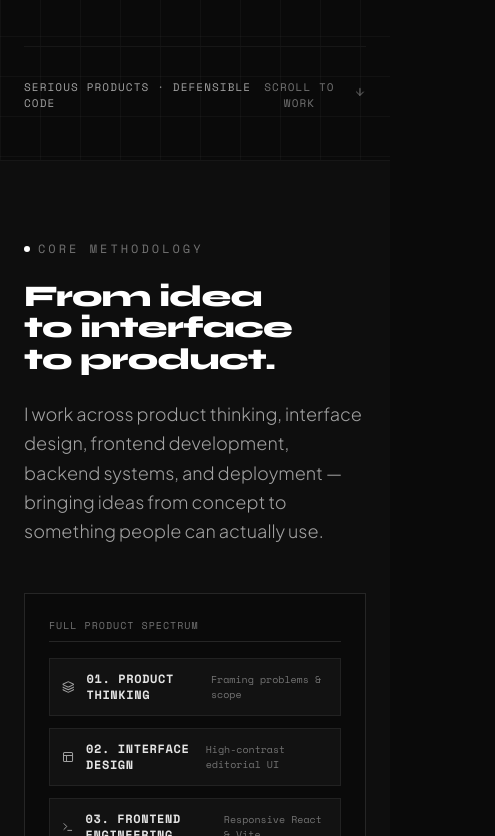
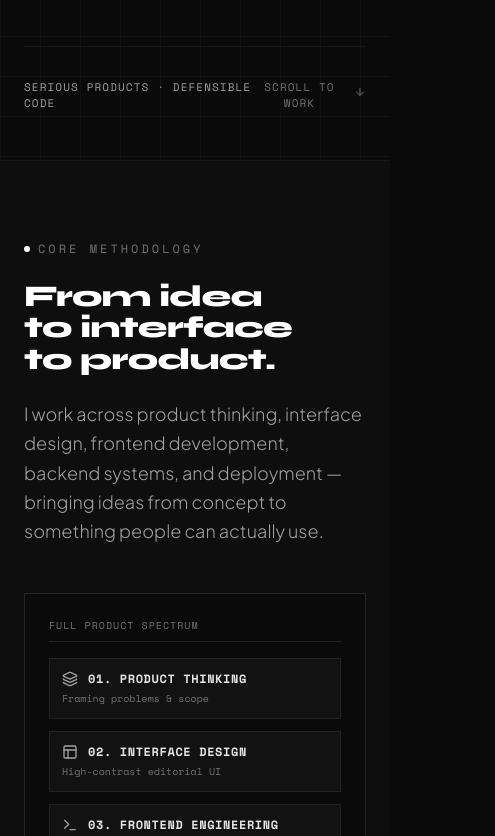
Before and after one commit to Abdul-123t/abdulstar-portfolio, a React (Vite) app: page / in a window 390 px wide. Shown: the part 1164-2000 px from the top of the page, 495 px wide, since content can reach past the window. Built offline with nearby package versions, Linux system fonts and the light colour scheme.

Commit message:
Improve responsive design across devices

```diff
--- a/src/components/Hero.tsx
+++ b/src/components/Hero.tsx
@@ -10,7 +10,7 @@ interface HeroProps {
 
 export const Hero: React.FC<HeroProps> = ({ onExploreWork, onConnect }) => {
   return (
-    <section id="hero" className="relative min-h-[92vh] flex flex-col justify-between pt-28 pb-12 px-6 sm:px-8 lg:px-12 border-b border-neutral-900 bg-editorial-grid">
+    <section id="hero" className="relative min-h-[92vh] flex flex-col justify-between pt-28 pb-12 px-6 sm:px-8 lg:px-12 border-b border-neutral-900 bg-editorial-grid overflow-hidden">
       {/* Background radial glow */}
       <div className="absolute top-1/4 left-1/2 -translate-x-1/2 w-[600px] h-[300px] bg-white/[0.015] blur-3xl rounded-full pointer-events-none" />
 
--- a/src/components/Positioning.tsx
+++ b/src/components/Positioning.tsx
@@ -43,15 +43,15 @@ export const Positioning: React.FC = () => {
                 return (
                   <div
                     key={idx}
-                    className="flex items-center justify-between p-3 bg-[#121212] border border-neutral-800/80 hover:border-neutral-600 transition-colors group"
+                    className="flex flex-col xs:flex-row items-start xs:items-center justify-between gap-1 xs:gap-3 p-3 bg-[#121212] border border-neutral-800/80 hover:border-neutral-600 transition-colors group"
                   >
-                    <div className="flex items-center gap-3">
-                      <Icon className="w-4 h-4 text-neutral-400 group-hover:text-white transition-colors" />
-                      <span className="font-mono text-xs text-neutral-200 font-bold tracking-wider">
+                    <div className="flex items-center gap-2.5 min-w-0">
+                      <Icon className="w-4 h-4 text-neutral-400 group-hover:text-white transition-colors shrink-0" />
+                      <span className="font-mono text-xs text-neutral-200 font-bold tracking-wider truncate">
                         {pillar.label}
                       </span>
                     </div>
-                    <span className="font-mono text-[10px] text-neutral-500">
+                    <span className="font-mono text-[10px] text-neutral-500 shrink-0">
                       {pillar.desc}
                     </span>
                   </div>
--- a/src/components/ProjectCard.tsx
+++ b/src/components/ProjectCard.tsx
@@ -11,7 +11,7 @@ export const ProjectCard: React.FC<ProjectCardProps> = ({ project, onOpenCaseStu
   return (
     <div className="group bg-[#121212] border border-neutral-800 hover:border-neutral-500 transition-all duration-300 flex flex-col justify-between overflow-hidden">
       {/* Visual Header / Mockup Representation */}
-      <div className="relative w-full aspect-[16/10] bg-[#0A0A0A] border-b border-neutral-800 overflow-hidden flex flex-col">
+      <div className="relative w-full min-h-[250px] sm:aspect-[16/10] bg-[#0A0A0A] border-b border-neutral-800 overflow-hidden flex flex-col">
         {/* Browser Mockup Top Bar */}
         <div className="w-full bg-[#181818] border-b border-neutral-800 px-4 py-2.5 flex items-center justify-between shrink-0">
           <div className="flex items-center gap-2">
--- a/src/components/SelectedWork.tsx
+++ b/src/components/SelectedWork.tsx
@@ -88,18 +88,18 @@ export const SelectedWork: React.FC<SelectedWorkProps> = ({ onOpenCaseStudy }) =
               {CLIENT_BUSINESS_WORK.map((biz) => (
                 <div
                   key={biz.id}
-                  className="bg-[#121212] border border-neutral-800/90 p-6 flex flex-col justify-between space-y-6 hover:border-neutral-600 transition-colors group"
+                  className="bg-[#121212] border border-neutral-800/90 p-5 sm:p-6 flex flex-col justify-between space-y-6 hover:border-neutral-600 transition-colors group"
                 >
                   <div className="space-y-3">
-                    <div className="flex items-center justify-between">
-                      <span className="font-mono text-[10px] text-neutral-500 uppercase tracking-wider bg-black/60 px-2 py-0.5 border border-neutral-800 flex items-center gap-1.5">
+                    <div className="flex items-center justify-between gap-2">
+                      <span className="font-mono text-[10px] text-neutral-500 uppercase tracking-wider bg-black/60 px-2 py-0.5 border border-neutral-800 flex items-center gap-1.5 truncate max-w-[220px] sm:max-w-none">
                         <MapPin className="w-2.5 h-2.5 text-neutral-500 shrink-0" />
-                        {biz.category}
+                        <span className="truncate">{biz.category}</span>
                       </span>
-                      <CheckCircle2 className="w-4 h-4 text-neutral-500" />
+                      <CheckCircle2 className="w-4 h-4 text-neutral-500 shrink-0" />
                     </div>
 
-                    <h4 className="font-heading font-bold text-xl text-white tracking-wide group-hover:text-neutral-200">
+                    <h4 className="font-heading font-bold text-lg sm:text-xl text-white tracking-wide group-hover:text-neutral-200">
                       {biz.name}
                     </h4>
 
@@ -132,7 +132,7 @@ export const SelectedWork: React.FC<SelectedWorkProps> = ({ onOpenCaseStudy }) =
                     </div>
 
                     {/* Action Buttons */}
-                    <div className="pt-3 border-t border-neutral-800/80 flex flex-wrap items-center gap-2">
+                    <div className="pt-3 border-t border-neutral-800/80 flex flex-col sm:flex-row items-stretch sm:items-center gap-2">
                       {/* Google Profile Button — primary CTA */}
                       {biz.googleProfileUrl && (
                         <a
@@ -140,11 +140,11 @@ export const SelectedWork: React.FC<SelectedWorkProps> = ({ onOpenCaseStudy }) =
                           target="_blank"
                           rel="noopener noreferrer"
                           id={`google-profile-${biz.id}`}
-                          className="flex-1 inline-flex items-center justify-center gap-1.5 px-3 py-2 bg-neutral-900 hover:bg-neutral-800 border border-neutral-700 hover:border-neutral-500 text-white font-mono text-[10px] font-bold uppercase tracking-wider transition-all duration-200 group/btn"
+                          className="w-full sm:flex-1 inline-flex items-center justify-center gap-1.5 px-3 py-2.5 sm:py-2 bg-neutral-900 hover:bg-neutral-800 border border-neutral-700 hover:border-neutral-500 text-white font-mono text-[10px] sm:text-[11px] font-bold uppercase tracking-wider transition-all duration-200 group/btn"
                         >
                           <MapPin className="w-3 h-3 text-blue-400 shrink-0" />
                           <span>View Google Profile</span>
-                          <ExternalLink className="w-2.5 h-2.5 opacity-60 group-hover/btn:opacity-100 transition-opacity" />
+                          <ExternalLink className="w-2.5 h-2.5 opacity-60 group-hover/btn:opacity-100 transition-opacity shrink-0" />
                         </a>
                       )}
 
@@ -155,11 +155,12 @@ export const SelectedWork: React.FC<SelectedWorkProps> = ({ onOpenCaseStudy }) =
                           target="_blank"
                           rel="noopener noreferrer"
                           id={`website-${biz.id}`}
-                          className="inline-flex items-center gap-1 px-3 py-2 border border-neutral-800 hover:border-neutral-600 text-neutral-400 hover:text-white font-mono text-[10px] font-bold uppercase tracking-wider transition-all duration-200"
+                          className="w-full sm:w-auto inline-flex items-center justify-center gap-1.5 px-3 py-2.5 sm:py-2 border border-neutral-800 hover:border-neutral-600 text-neutral-300 hover:text-white font-mono text-[10px] sm:text-[11px] font-bold uppercase tracking-wider transition-all duration-200"
                           title="Visit website"
                         >
-                          <Globe className="w-3 h-3" />
-                          <span>Site</span>
+                          <Globe className="w-3 h-3 text-neutral-400 shrink-0" />
+                          <span>Visit Website</span>
+                          <ExternalLink className="w-2.5 h-2.5 opacity-60 shrink-0" />
                         </a>
                       )}
 
--- a/src/index.css
+++ b/src/index.css
@@ -7,11 +7,17 @@
     --font-mono: 'Space Mono', monospace;
   }
 
+  html {
+    overflow-x: hidden;
+  }
+
   body {
     font-family: var(--font-sans);
     background-color: #0A0A0A;
     color: #E5E5E5;
     overflow-x: hidden;
+    width: 100%;
+    -webkit-text-size-adjust: 100%;
   }
 
   h1, h2, h3, h4, .font-heading {
@@ -20,6 +26,17 @@
 
   code, pre, .font-mono {
     font-family: var(--font-mono);
+  }
+
+  /* Prevent any element from exceeding viewport */
+  *, *::before, *::after {
+    max-width: 100%;
+    box-sizing: border-box;
+  }
+
+  /* Exclude specific elements that need to overflow (like scrollable containers) */
+  .overflow-x-auto, .overflow-x-auto * {
+    max-width: none;
   }
 }
 
```
